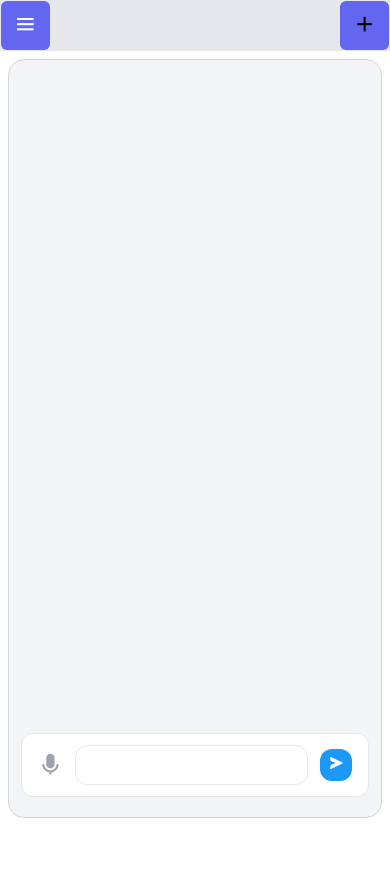
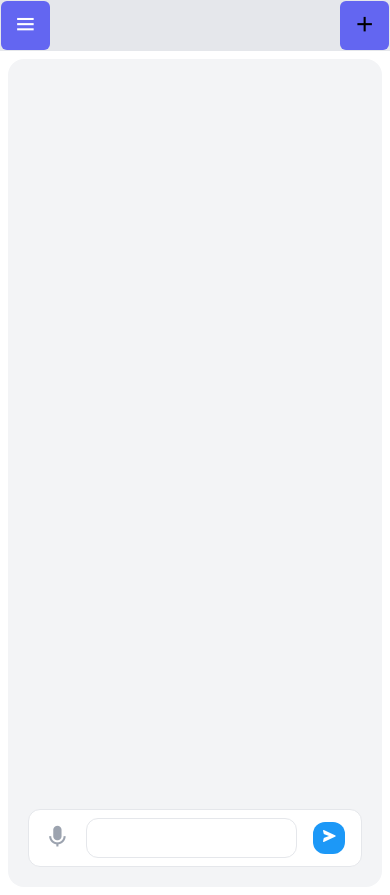
Before and after one commit to Fisayomiii/CleverTalk, a React (Vite) app: page / in a window 390 px wide. Before the commit the page ends 844 px from the top, so only its background shows below. Built offline with nearby package versions, Linux system fonts and the light colour scheme.

Commit message:
implemented speech-text feature

```diff
--- a/package.json
+++ b/package.json
@@ -17,7 +17,9 @@
     "react": "^18.2.0",
     "react-dom": "^18.2.0",
     "react-dotenv": "^0.1.3",
-    "react-hot-toast": "^2.4.0"
+    "react-hot-toast": "^2.4.0",
+    "react-speech-recognition": "^3.10.0",
+    "regenerator-runtime": "^0.13.11"
   },
   "devDependencies": {
     "@types/react": "^18.0.26",
--- a/src/component/Chatmessage.jsx
+++ b/src/component/Chatmessage.jsx
@@ -1,6 +1,7 @@
 import React from 'react'
 
 const Chatmessage = ({ messages }) => {
+    console.log(messages)
     return (
         <>
             {messages.map((message, index) => (
--- a/src/component/Main.jsx
+++ b/src/component/Main.jsx
@@ -1,8 +1,10 @@
-import React, { useState } from "react";
+import React, { useEffect, useRef, useState } from "react";
 import { sendMessageToOpenAI } from "./Openai";
 import toast, { Toaster } from 'react-hot-toast';
 import Chatmessage from "./Chatmessage";
-import Sidebar from "./Sidebar";
+import 'regenerator-runtime'
+import SpeechRecognition, { useSpeechRecognition } from 'react-speech-recognition';
+
 
 function Main() {
 
@@ -28,7 +30,6 @@ function Main() {
                 },
                 error: (error) => {
                     toast.error(`Error: ${error.message}`);
-                    console.log(error);
                 },
             });
         }
@@ -40,29 +41,45 @@ function Main() {
         toast.success("Cleared All Messages");
     };
 
+    const {
+        transcript,
+        listening,
+        resetTranscript,
+        browserSupportsSpeechRecognition
+      } = useSpeechRecognition();
+
+      // const startListening
+
+      if (!browserSupportsSpeechRecognition) {
+        return <span>Browser doesn't support speech recognition.</span>;
+      }
 
     return (
         <>
-            <div className="bg-gray-100 rounded-2xl m-2 border border-gray-300 h-[90%] md:h-full md:w-full p-3">
-                <div className="relative h-full" >
-                    <div className="">
-                        <div className="">
+            <div className="flex flex-col flex-auto h-full p-2">
+
+                <div className="flex flex-col flex-auto flex-shrink-0 rounded-2xl bg-gray-100 h-full p-5 " >
+                    <div className="flex flex-col h-full overflow-x-auto mb-4">
+                        <div className="flex flex-col h-full">
                             <Chatmessage messages={messages} />
                         </div>
                     </div>
+
                     {messages.length > 0 && (
                         <center><button onClick={handleClearLocalStorage} className="flex items-center justify-center bg-[#1C98F7] hover:bg-[#1C98F7] rounded-xl text-white px-4 py-1 mb-3 p-20 flex-shrink-0 w-44">Clear Messages</button></center>
                     )}
+                     {/* {isRecording ? 'Recording...' : 'Start Recording'} */}
                     {/* <p>{JSON.stringify(import.meta.env.VITE_REACT_APP_API_KEY)}</p> */}
-                    <div className="flex items-center h-16 rounded-xl bg-white w-full px-4 border space-x-3 absolute bottom-2">
-                        <button className="flex items-center justify-center text-gray-400 hover:text-gray-600" >
+                    {transcript}
+                    <div className="relative flex flex-row items-center h-16 rounded-xl bg-white w-full px-4 border space-x-4">
+                        <button className="flex items-center justify-center text-gray-400 hover:text-gray-600" onMouseDown={SpeechRecognition.startListening} onMouseUp={SpeechRecognition.stopListening} >
                             <i className="bx bxs-microphone bx-sm"></i>
                         </button>
                         <div className="flex-grow">
-                            <div className="w-full" title="Type a prompt">
+                            <div className=" w-full" title="Type a prompt">
                                 <input type="text"
                                     value={input}
-                                    onChange={(e) => setInput(e.target.value)} className="flex w-full border rounded-xl focus:outline-none p-3 focus:border-indigo-300 h-10" />
+                                    onChange={(e) => setInput(e.target.value)} className="flex w-full border rounded-xl focus:outline-none focus:border-indigo-300 pl-4 h-10" />
                             </div>
                         </div>
                         <div>
--- a/src/page/Mapp.jsx
+++ b/src/page/Mapp.jsx
@@ -6,12 +6,10 @@ function Mapp() {
   return (
     <>
       {/* <!-- component --> */}
-      {/* <div className=""> */}
         <div className="md:flex h-screen w-full">
           <Sidebar/>
           <Main />
         </div>
-      {/* </div> */}
     </>
   )
 }
```
Also changed, not shown: 1 other file (tests, documents, lock files or other folders).
